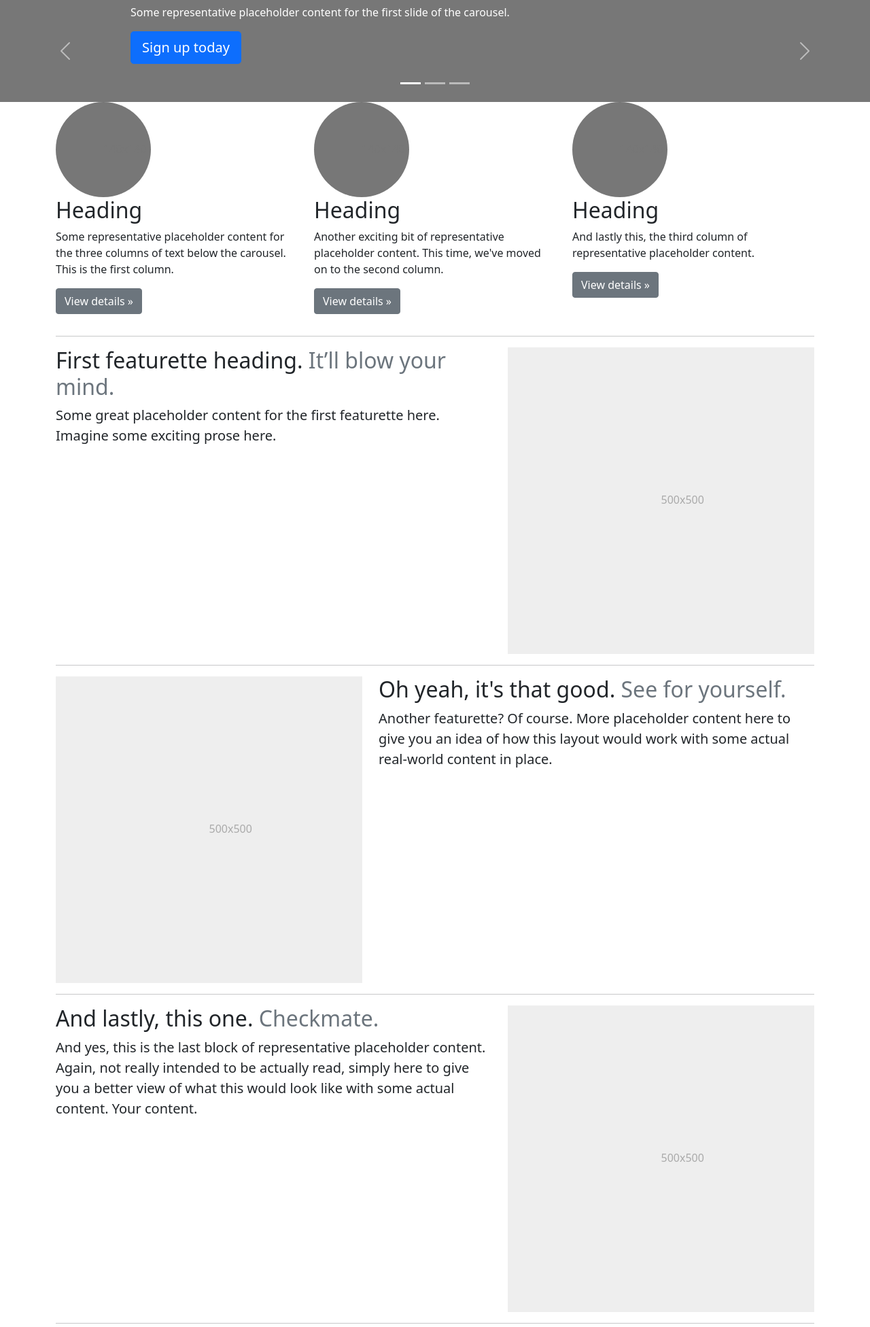
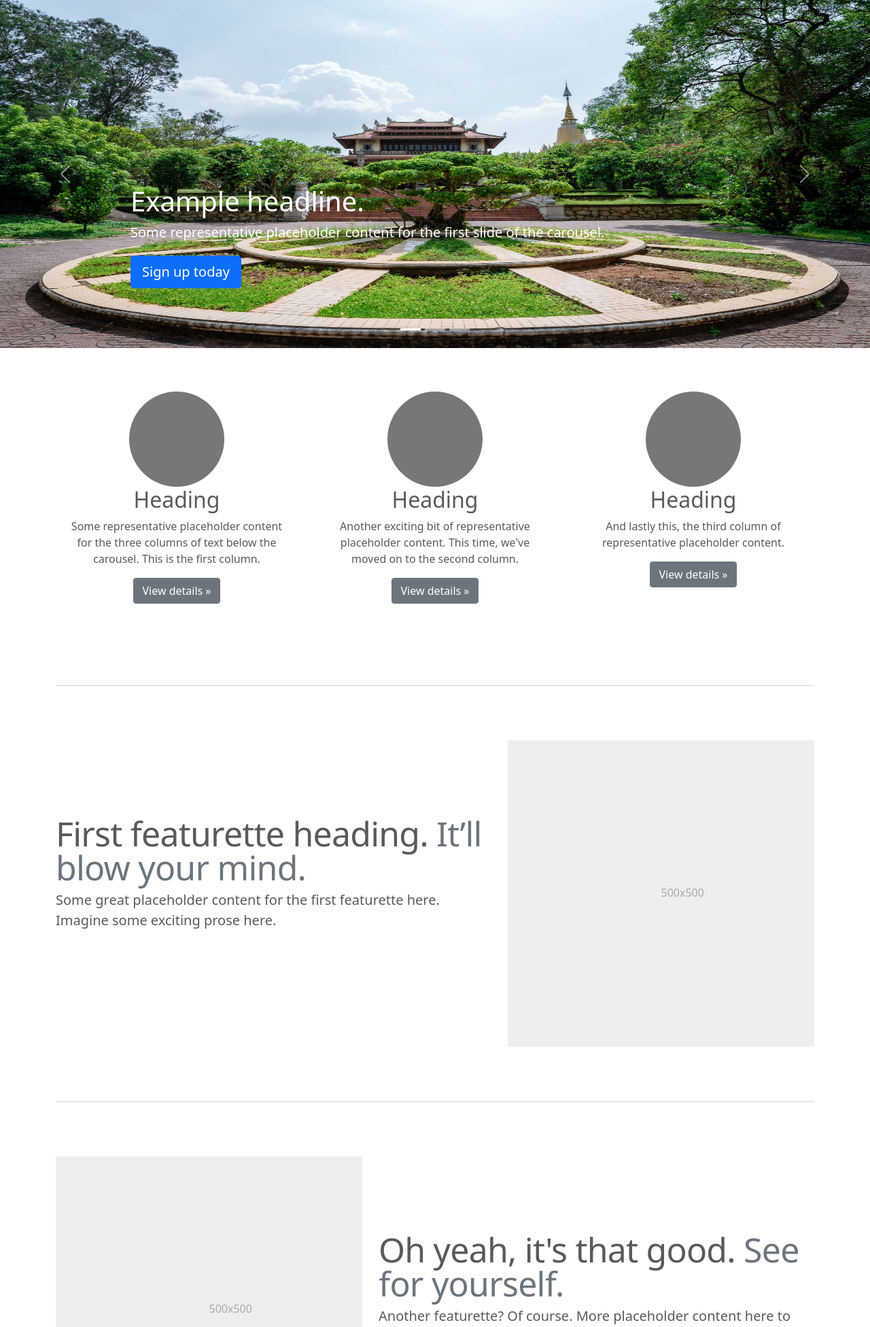
Before and after one commit to JoGorska/bonsai-shop, a Django app: page / in a window 1280 px wide. Shown: the part 84-2036 px from the top of the page at 68% size. Run offline with Django 3.2, Linux system fonts and the light colour scheme; some libraries are stand-ins or nearby versions.

Commit message:
Add settings, urls to display images on home page uploaded images and bootstrap css for caruselle

```diff
--- a/bonsai_shop/settings.py
+++ b/bonsai_shop/settings.py
@@ -79,6 +79,7 @@ TEMPLATES = [
                 'django.template.context_processors.request',
                 'django.contrib.auth.context_processors.auth',
                 'django.contrib.messages.context_processors.messages',
+                'django.template.context_processors.media',
             ],
         },
     },
@@ -163,3 +164,8 @@ STATIC_URL = '/static/'
 # https://docs.djangoproject.com/en/3.2/ref/settings/#default-auto-field
 
 DEFAULT_AUTO_FIELD = 'django.db.models.BigAutoField'
+
+STATICFILES_DIRS = (os.path.join(BASE_DIR, 'static'),)
+
+MEDIA_URL = '/media/'
+MEDIA_ROOT = os.path.join(BASE_DIR, 'media')
--- a/bonsai_shop/urls.py
+++ b/bonsai_shop/urls.py
@@ -15,9 +15,11 @@ Including another URLconf
 """
 from django.contrib import admin
 from django.urls import path, include
+from django.conf import settings
+from django.conf.urls.static import static
 
 urlpatterns = [
     path('admin/', admin.site.urls),
     path('accounts/', include('allauth.urls')),
     path('', include('home.urls')),
-]
+] + static(settings.MEDIA_URL, document_root=settings.MEDIA_ROOT)
--- /dev/null
+++ b/home/static/home/css/bootstrap-carusel.css
@@ -0,0 +1,98 @@
+/* GLOBAL STYLES
+-------------------------------------------------- */
+/* Padding below the footer and lighter body text */
+
+body {
+    /* padding-top: 3rem; */
+    padding-bottom: 3rem;
+    color: #5a5a5a;
+  }
+
+
+  /* CUSTOMIZE THE CAROUSEL
+  -------------------------------------------------- */
+
+  /* Carousel base class */
+  .carousel {
+    margin-bottom: 4rem;
+  }
+  /* Since positioning the image, we need to help out the caption */
+  .carousel-caption {
+    bottom: 3rem;
+    z-index: 10;
+  }
+
+  /* Declare heights because of positioning of img element */
+  .carousel-item {
+    height: 32rem;
+
+  }
+
+  /* #caruselImage1 {
+    background: url('media/pexels-hugo-heimendinger-2977433.jpg') no-repeat center fixed;
+  } */
+  .carousel-item > img {
+    position: absolute;
+    top: 0;
+    left: 0;
+    min-width: 100%;
+    height: 32rem;
+  }
+
+
+  /* MARKETING CONTENT
+  -------------------------------------------------- */
+
+  /* Center align the text within the three columns below the carousel */
+  .marketing .col-lg-4 {
+    margin-bottom: 1.5rem;
+    text-align: center;
+  }
+  .marketing h2 {
+    font-weight: 400;
+  }
+  /* rtl:begin:ignore */
+  .marketing .col-lg-4 p {
+    margin-right: .75rem;
+    margin-left: .75rem;
+  }
+  /* rtl:end:ignore */
+
+
+  /* Featurettes
+  ------------------------- */
+
+  .featurette-divider {
+    margin: 5rem 0; /* Space out the Bootstrap <hr> more */
+  }
+
+  /* Thin out the marketing headings */
+  .featurette-heading {
+    font-weight: 300;
+    line-height: 1;
+    /* rtl:remove */
+    letter-spacing: -.05rem;
+  }
+
+
+  /* RESPONSIVE CSS
+  -------------------------------------------------- */
+
+  @media (min-width: 40em) {
+    /* Bump up size of carousel content */
+    .carousel-caption p {
+      margin-bottom: 1.25rem;
+      font-size: 1.25rem;
+      line-height: 1.4;
+    }
+
+    .featurette-heading {
+      font-size: 50px;
+    }
+  }
+
+  @media (min-width: 62em) {
+    .featurette-heading {
+      margin-top: 7rem;
+    }
+  }
--- a/home/templates/home/index.html
+++ b/home/templates/home/index.html
@@ -1,5 +1,9 @@
 {% extends "base.html" %}
 {% load static %}
+
+{% block extra_css %}
+<link rel="stylesheet" href="{% static 'home/css/bootstrap-carusel.css' %}">
+{% endblock %}
 
 {% block content %}
 
@@ -13,10 +17,9 @@
         <button type="button" data-bs-target="#myCarousel" data-bs-slide-to="1" aria-label="Slide 2"></button>
         <button type="button" data-bs-target="#myCarousel" data-bs-slide-to="2" aria-label="Slide 3"></button>
       </div>
-      <div class="carousel-inner">
+      <div class="carousel-inner" >
         <div class="carousel-item active">
-          <svg class="bd-placeholder-img" width="100%" height="100%" xmlns="http://www.w3.org/2000/svg" aria-hidden="true" preserveAspectRatio="xMidYMid slice" focusable="false"><rect width="100%" height="100%" fill="#777"/></svg>
-
+          <img src="{{ MEDIA_URL }}pexels-phuongduy-le-7998593.jpg" alt="">
           <div class="container">
             <div class="carousel-caption text-start">
               <h1>Example headline.</h1>
@@ -26,8 +29,7 @@
           </div>
         </div>
         <div class="carousel-item">
-          <svg class="bd-placeholder-img" width="100%" height="100%" xmlns="http://www.w3.org/2000/svg" aria-hidden="true" preserveAspectRatio="xMidYMid slice" focusable="false"><rect width="100%" height="100%" fill="#777"/></svg>
-
+          <img src="{{ MEDIA_URL }}pexels-quang-nguyen-vinh-2149105.jpg" alt="">
           <div class="container">
             <div class="carousel-caption">
               <h1>Another example headline.</h1>
@@ -37,8 +39,7 @@
           </div>
         </div>
         <div class="carousel-item">
-          <svg class="bd-placeholder-img" width="100%" height="100%" xmlns="http://www.w3.org/2000/svg" aria-hidden="true" preserveAspectRatio="xMidYMid slice" focusable="false"><rect width="100%" height="100%" fill="#777"/></svg>
-
+          <img src="{{ MEDIA_URL }}pexels-tieu-bao-trương-8913408.jpg" alt="">
           <div class="container">
             <div class="carousel-caption text-end">
               <h1>One more for good measure.</h1>
--- a/templates/base.html
+++ b/templates/base.html
@@ -16,6 +16,8 @@
     {% block core_css %}
     <!-- Bootstrap CSS -->
     <link href="https://cdn.jsdelivr.net/npm/bootstrap@5.0.2/dist/css/bootstrap.min.css" rel="stylesheet" integrity="sha384-EVSTQN3/azprG1Anm3QDgpJLIm9Nao0Yz1ztcQTwFspd3yD65VohhpuuCOmLASjC" crossorigin="anonymous">
+    <!-- my css for base template -->
+    <link rel="stylesheet" href="{% static 'css/base.css' %}">
     {% endblock %}
 
     {% block extra_css %}
```
Also changed, not shown: media/pexels-hugo-heimendinger-2977433.jpg (added), media/pexels-phuongduy-le-7998593.jpg (added), media/pexels-quang-nguyen-vinh-2149105.jpg (added), media/pexels-quang-nguyen-vinh-8280940.jpg (added), media/pexels-tieu-bao-trương-8913408.jpg (added), media/pexels-todd-trapani-1382195.jpg (added), static/css/base.css (added).
